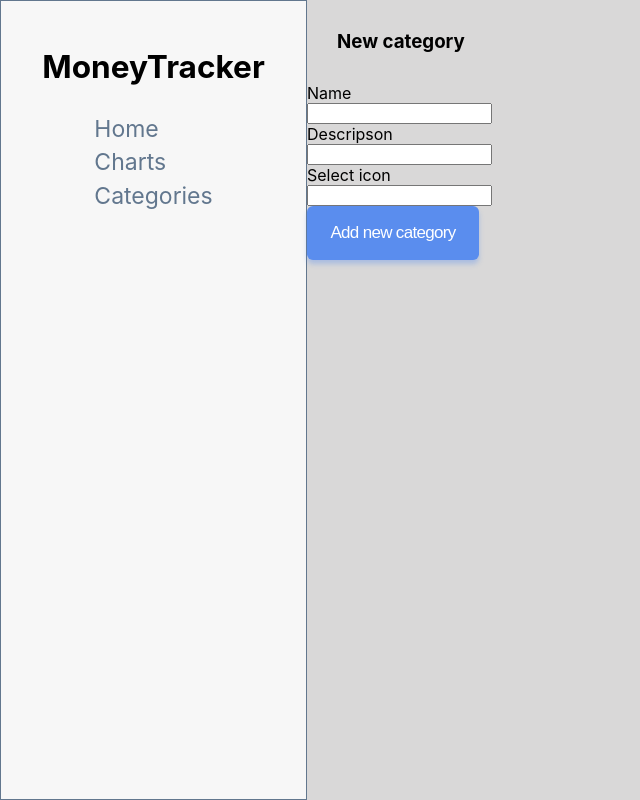
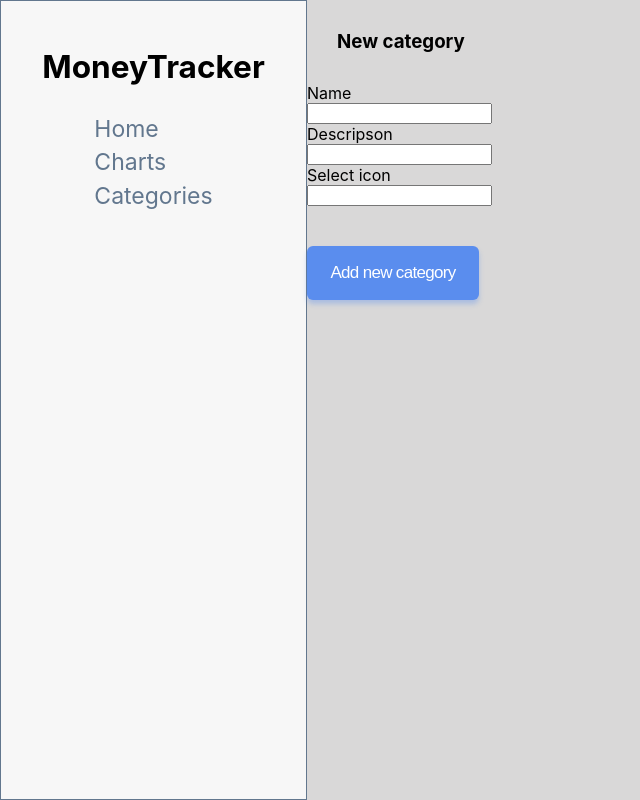
Before and after one commit to Ivan468/react8, a React app: page / in a window 1280 px wide. Shown: the whole page, without its empty margins (0-640 px from the left). Built offline with nearby package versions, Linux system fonts and the light colour scheme.

Commit message:
add code

```diff
--- a/src/NewCategory/NewCategory.scss
+++ b/src/NewCategory/NewCategory.scss
@@ -35,3 +35,7 @@
   .category-main__input{
       display: flex;
   }
+
+  .category-main__addButton {
+    margin-top: 40px;
+  }
```
